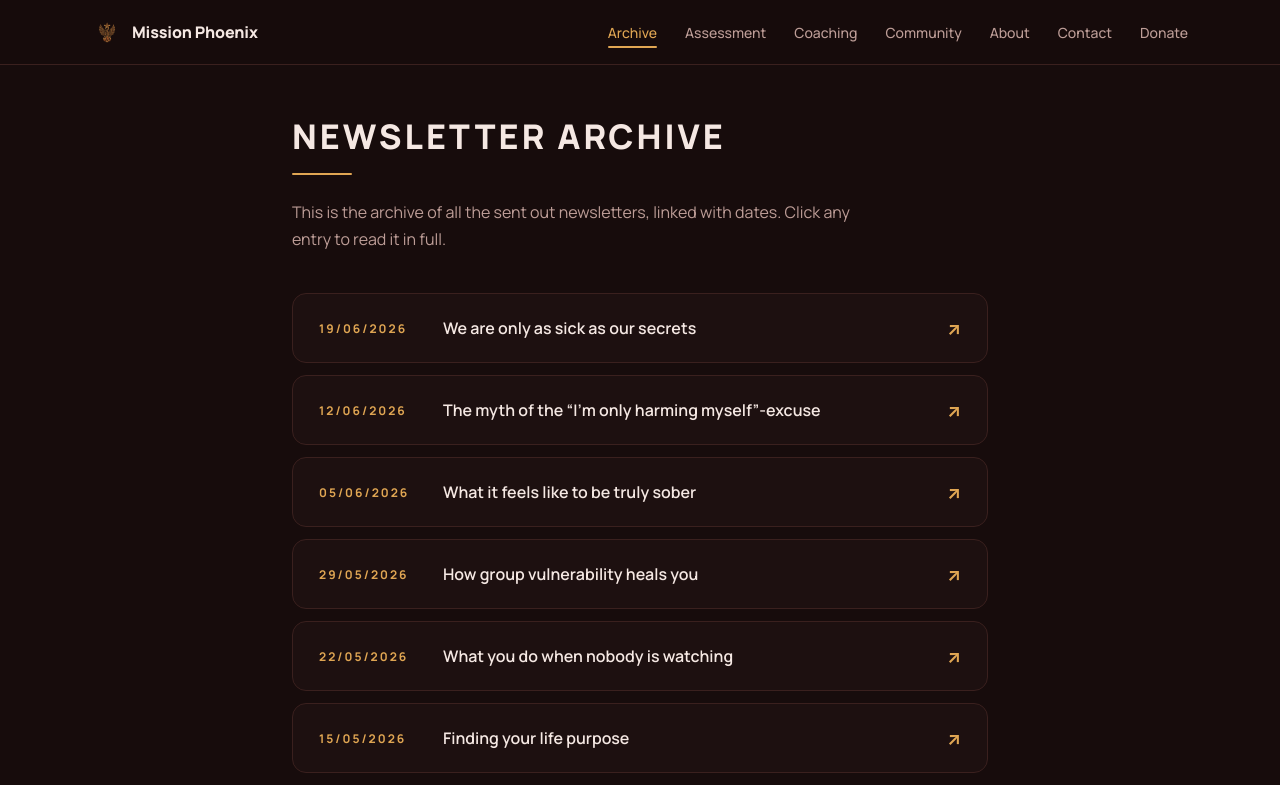
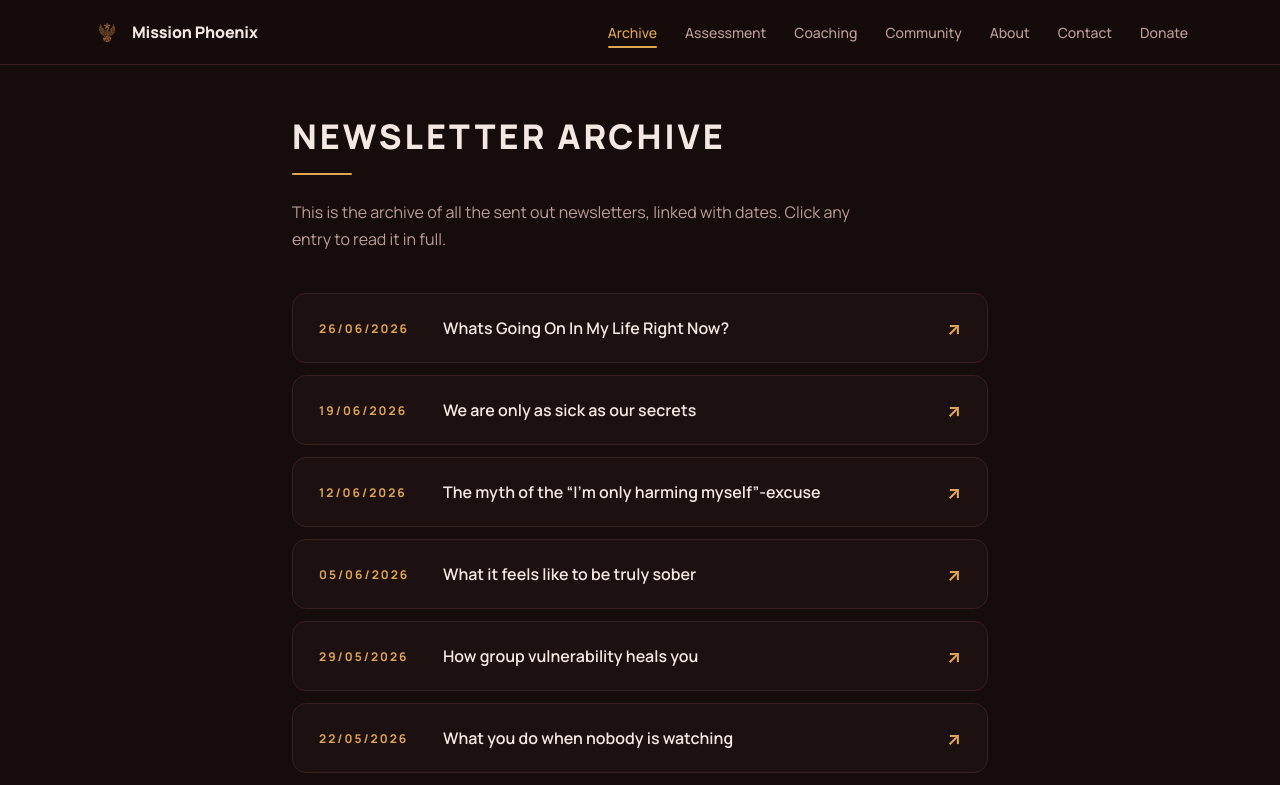
Before and after one commit to MichaelFjell/missionphoenix, a React (Vite) app in the folder mission-phoenix/: page /archive in a window 1280 px wide. Shown: the top 785 px of the page. Built offline with nearby package versions, Linux system fonts and the light colour scheme; no server answers.

Commit message:
Add new newsletter entry to Archive
Added a new newsletter entry to the Archive component.

```diff
--- a/mission-phoenix/src/Archive.jsx
+++ b/mission-phoenix/src/Archive.jsx
@@ -1,5 +1,10 @@
 export default function Archive() {
   const newsletters = [
+     {
+      title: 'Whats Going On In My Life Right Now?',
+      date: '26/06/2026',
+      url: 'https://buttondown.com/missionphoenix/archive/whats-going-on-in-my-life-right-now/',
+    },
     {
       title: 'We are only as sick as our secrets',
       date: '19/06/2026',
```
